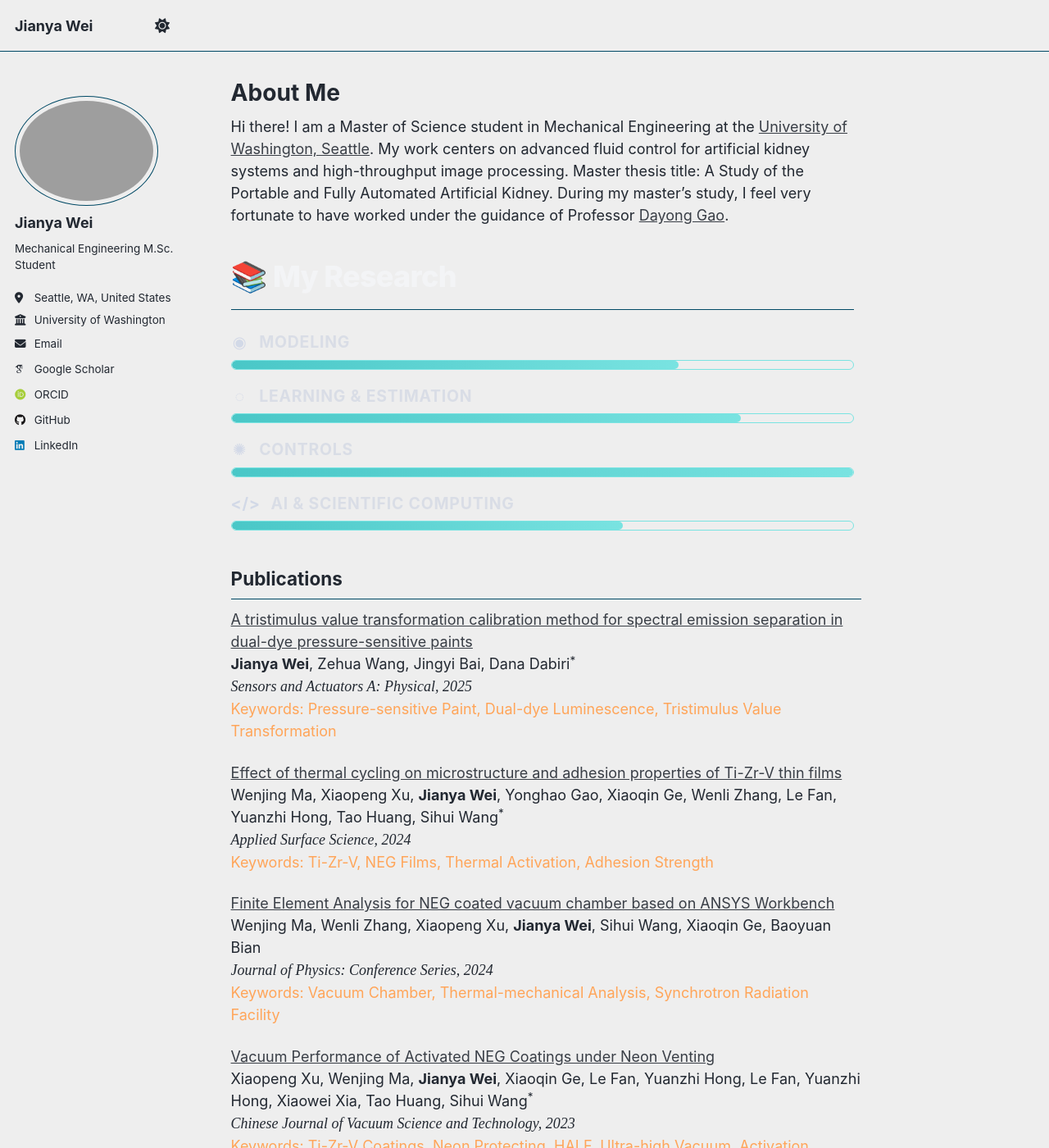
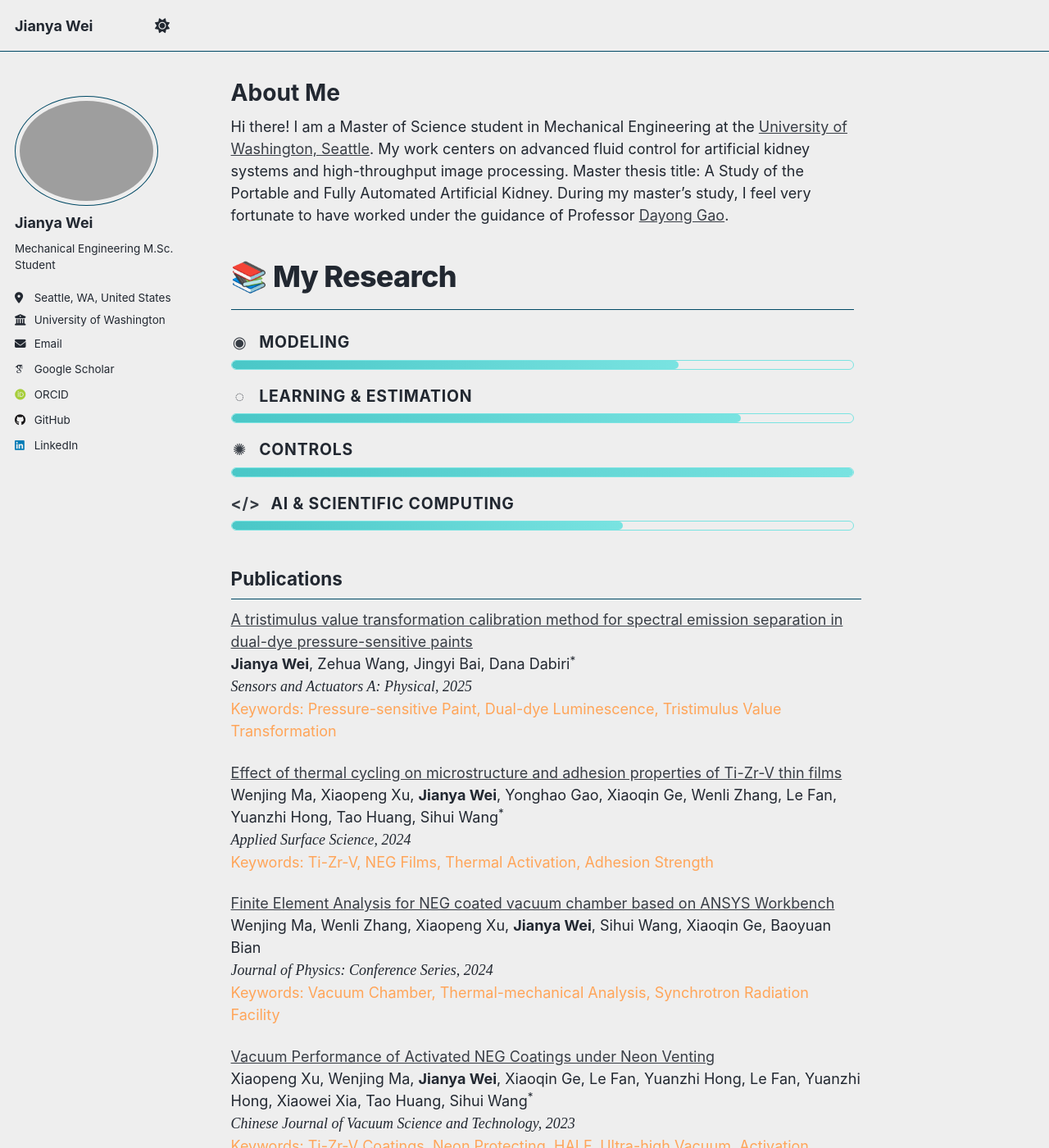
Before and after one commit to jywei02/jywei02.github.io, a Jekyll site: the page built from _pages/about.md, in a window 1280 px wide and 1400 px high. Shown: the whole window at 82% size. Built offline with Jekyll 4.4.1, drawn with Linux system fonts in a browser that asks for light colours; some web fonts are replaced; comment, search, counter and statistics services are not loaded.

Commit message:
Change color properties to inherit in main.scss
Updated color properties to inherit for better flexibility.

```diff
--- a/assets/css/main.scss
+++ b/assets/css/main.scss
@@ -62,7 +62,7 @@
   margin: 0 0 1.4rem 0;
   font-size: 2rem;
   font-weight: 800;
-  color: #f3f4f6;
+  color: inherit;
   letter-spacing: -0.02em;
 }
 
@@ -80,14 +80,14 @@
   font-size: 1.08rem;
   font-weight: 700;
   letter-spacing: 0.04em;
-  color: #d9dde6;
+  color: inherit;
 }
 
 .research-item__icon {
   display: inline-block;
   min-width: 22px;
   text-align: center;
-  color: #cfd6e6;
+  color: inherit;
   opacity: 0.9;
 }
 
```
